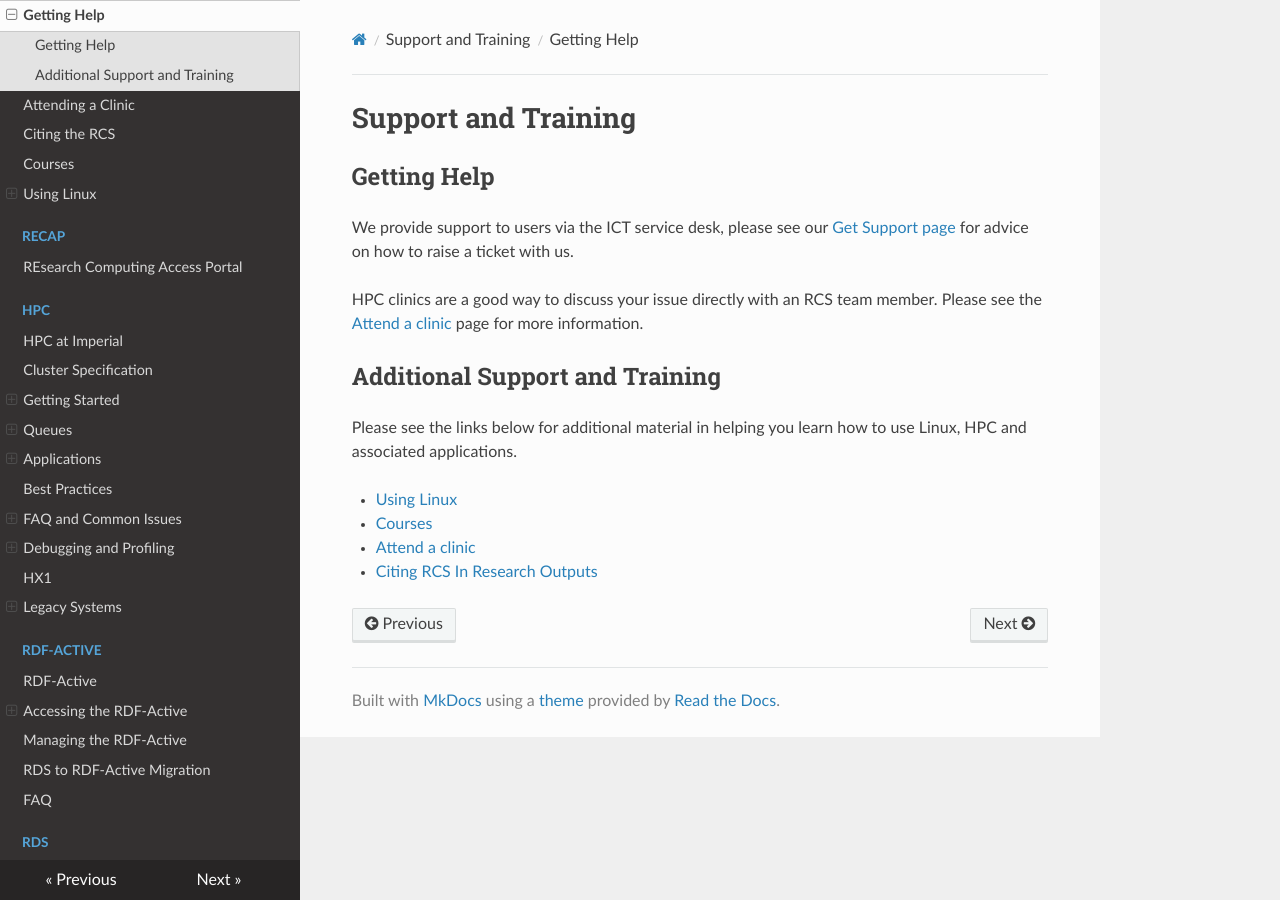
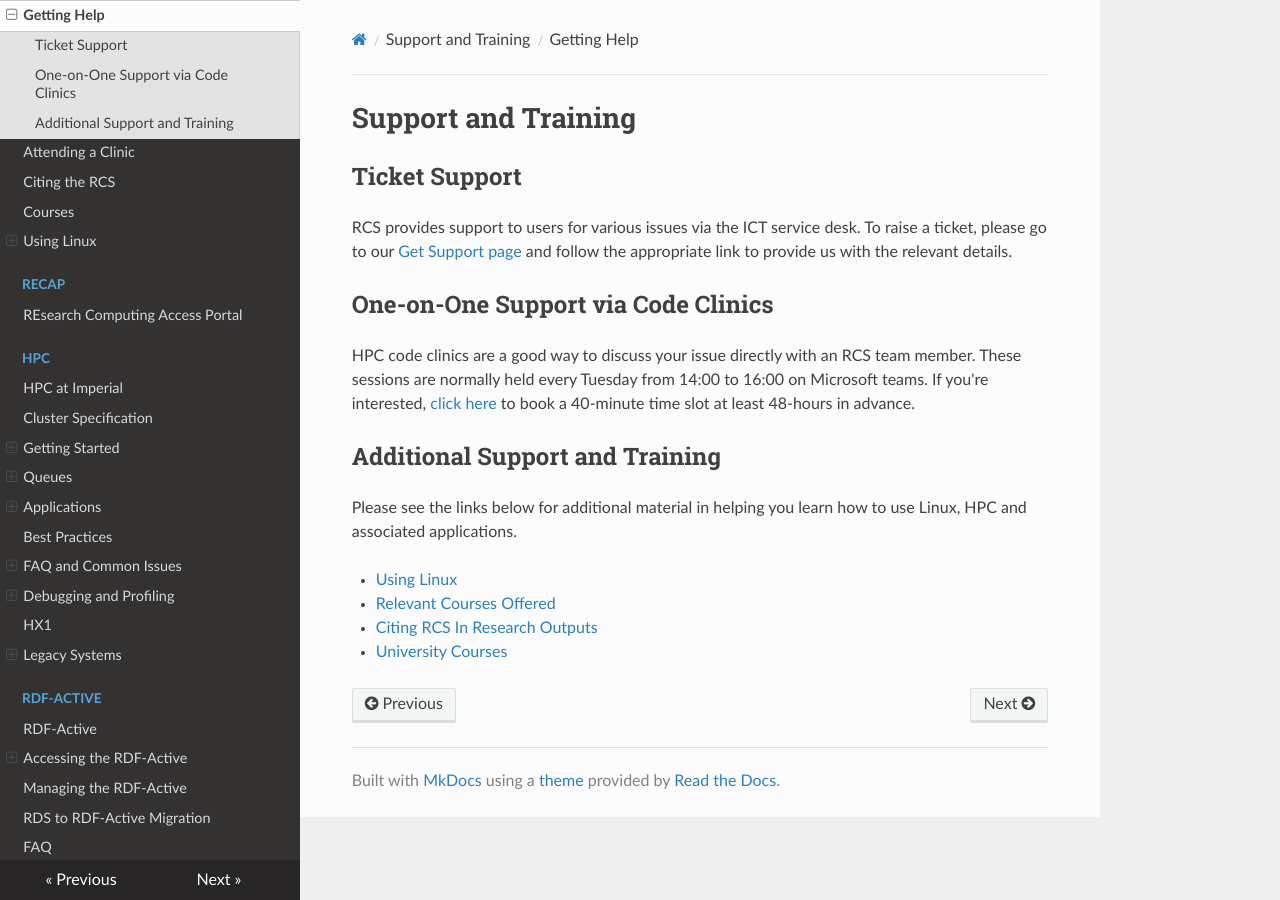
Before and after one commit to ImperialCollegeLondon/icl-rcs-user-guide, an MkDocs documentation site: the page built from docs/support/index.md, in a window 1280 px wide. Built offline with MkDocs 1.6.1, drawn with Linux system fonts in a browser that asks for light colours; nearby versions of some CDN libraries.

Commit message:
fix: getting help pages

```diff
--- a/docs/support/index.md
+++ b/docs/support/index.md
@@ -1,16 +1,18 @@
 # Support and Training
 
-## Getting Help
+## Ticket Support
 
-We provide support to users via the ICT service desk, please see our [Get Support page](https://www.imperial.ac.uk/admin-services/ict/self-service/research-support/rcs/get-support/contact-us/) for advice on how to raise a ticket with us.
+RCS provides support to users for various issues via the ICT service desk. To raise a ticket, please go to our [Get Support page](https://www.imperial.ac.uk/admin-services/ict/self-service/research-support/rcs/get-support/contact-us/) and follow the appropriate link to provide us with the relevant details.
 
-HPC clinics are a good way to discuss your issue directly with an RCS team member. Please see the [Attend a clinic](./attend-a-clinic.md) page for more information.
+## One-on-One Support via Code Clinics
+
+HPC code clinics are a good way to discuss your issue directly with an RCS team member. These sessions are normally held every Tuesday from 14:00 to 16:00 on Microsoft teams. If you're interested, [click here](https://outlook.office365.com/book/ResearchComputingService1@ImperialLondon.onmicrosoft.com/s/uFsEFdnBDkq3PlhXAmXO0Q2) to book a 40-minute time slot at least 48-hours in advance.
 
 ## Additional Support and Training
 
 Please see the links below for additional material in helping you learn how to use Linux, HPC and associated applications.
 
 * [Using Linux](./using-linux/index.md)
-* [Courses](./courses.md)
-* [Attend a clinic](./attend-a-clinic.md)
+* [Relevant Courses Offered](./courses.md)
 * [Citing RCS In Research Outputs](./citing-rcs.md)
+* [University Courses](./courses.md)
```
Also changed, not shown: docs/support/attend-a-clinic.md (+1 -3 lines).
